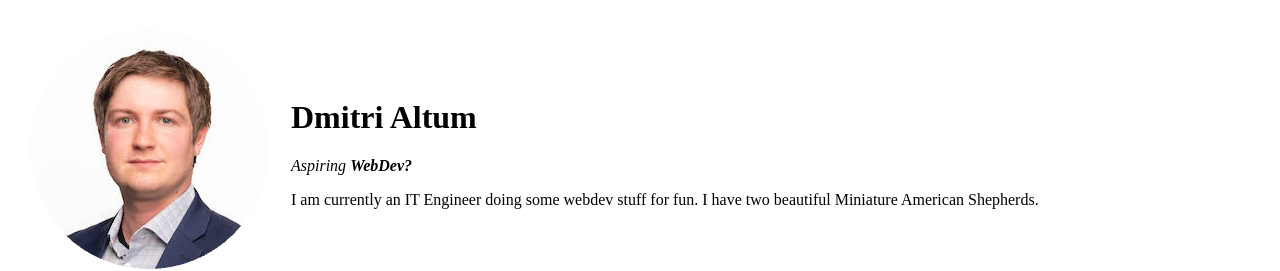
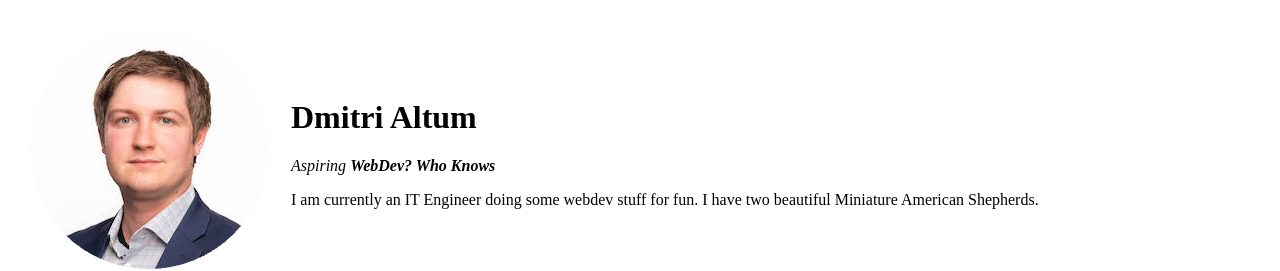
Before and after one commit to DmitriAltum/dmitrialtum.github.io, a plain HTML site: page docs/index.html in a window 1280 px wide. Shown: the top 271 px of the page. Drawn offline with Linux system fonts and the light colour scheme.

Commit message:
Update index.html

```diff
--- a/docs/index.html
+++ b/docs/index.html
@@ -12,7 +12,7 @@
       <td><img src="Images/dmitri_profile_picture.jpg" alt="Dmitri profile picture"></td>
       <td>
         <h1>Dmitri Altum</h1>
-        <p><em>Aspiring <strong>WebDev?</strong></em></p>
+        <p><em>Aspiring <strong>WebDev? Who Knows</strong></em></p>
         <p>I am currently an IT Engineer doing some webdev stuff for fun. I have two beautiful Miniature American Shepherds.</p>
       </td>
     </tr>
```
